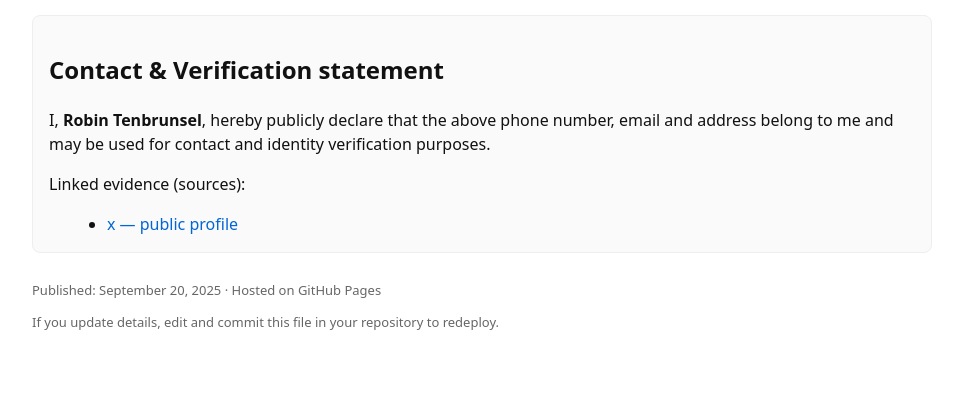
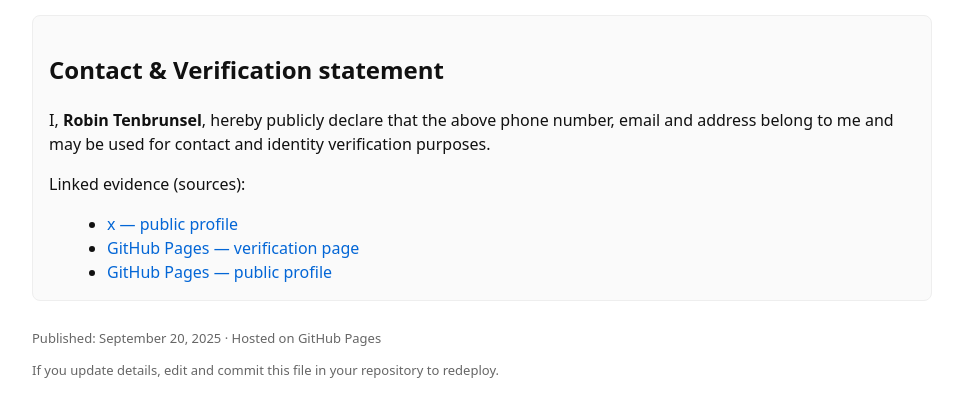
Before and after one commit to hanghanghoa27-tech/index.html, a plain HTML site: page index.html in a window 1280 px wide. Shown: the part 154-570 px from the top of the page, without its empty margins (158-1121 px from the left). Drawn offline with Linux system fonts and the light colour scheme.

Commit message:
Update index.html

```diff
--- a/index.html
+++ b/index.html
@@ -59,6 +59,9 @@
     <p>Linked evidence (sources):</p>
     <ul class="links">
       <li><a href="https://x.com/RTenbrunse43860" target="_blank" rel="noopener">x — public profile</a></li>
+      <li><a href="https://hanghanghoa27-tech.github.io/index.html/" target="_blank" rel="noopener">GitHub Pages — verification page</a></li>
+      <li><a href="https://github.com/hanghanghoa27-tech" target="_blank" rel="noopener">GitHub Pages — public profile</a></li>
+
     </ul>
   </section>
 
```
